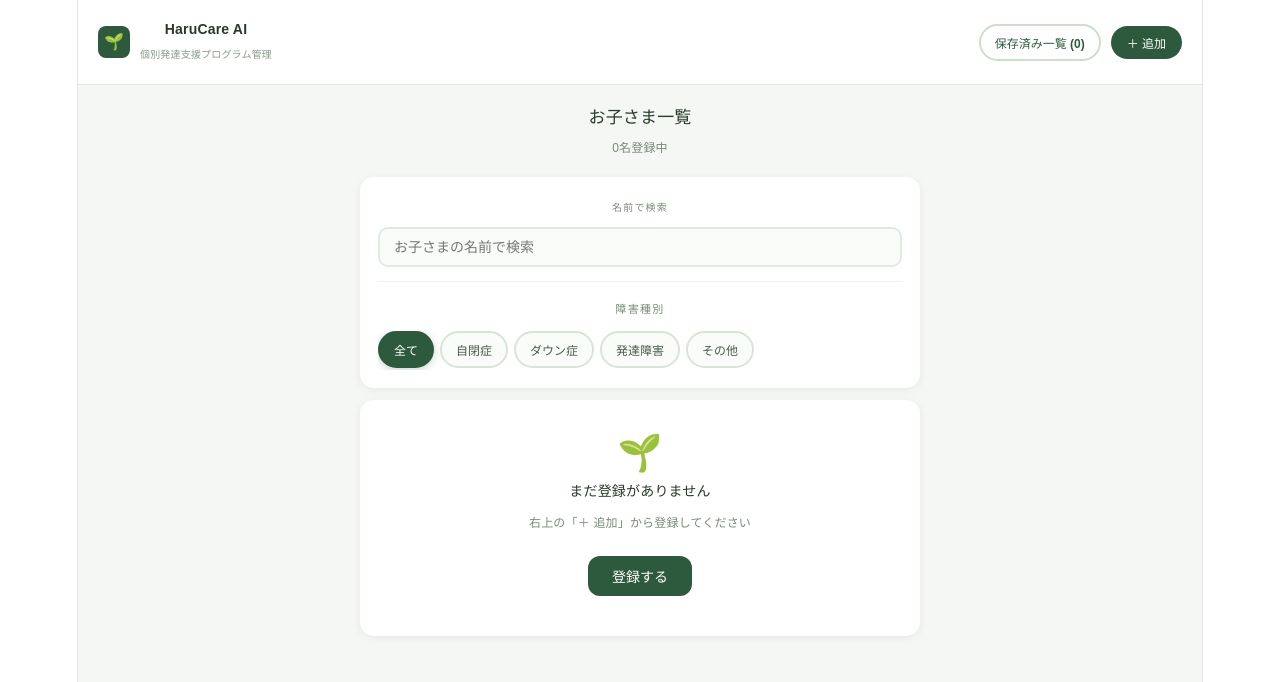
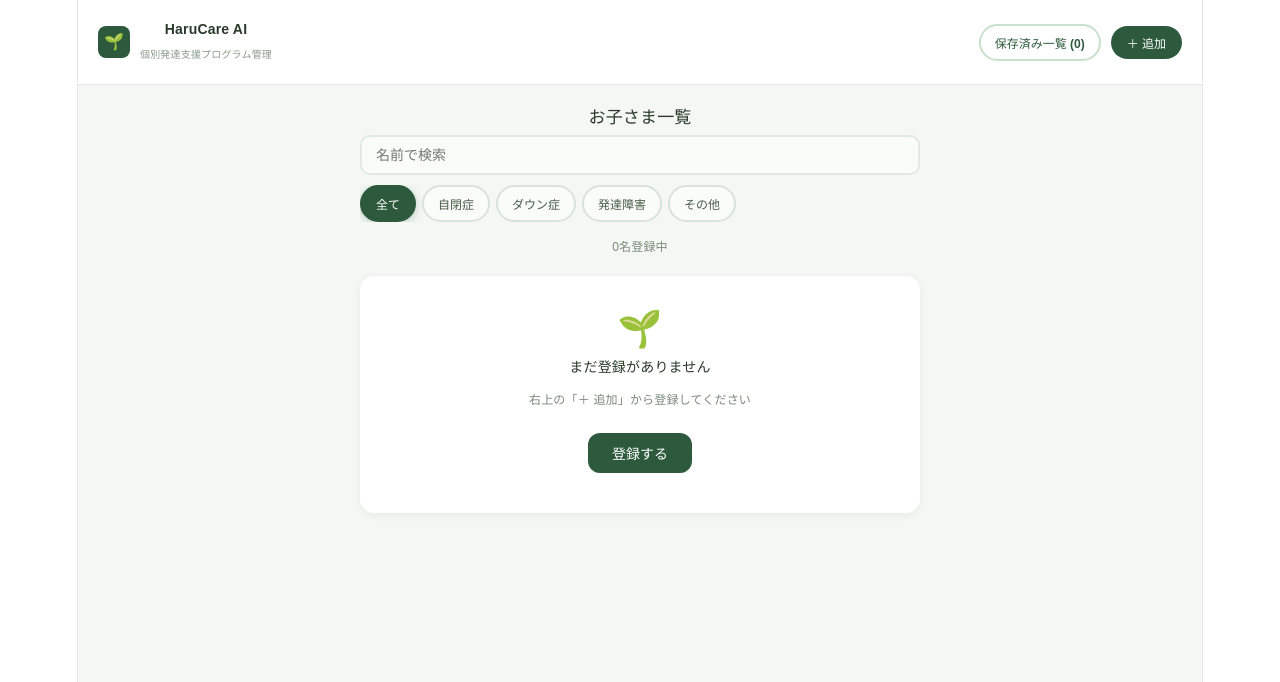
Before and after one commit to KaitoJO/harucare, a React (Vite) app: page / in a window 1280 px wide. Shown: the top 682 px of the page. Built offline with nearby package versions, Linux system fonts and the light colour scheme.

Commit message:
Refactor child list filtering and search functionality; rename variables for clarity and improve UI layout for better user experience.

```diff
--- a/src/App.jsx
+++ b/src/App.jsx
@@ -17,15 +17,6 @@ const DISABILITY_TYPES = [
 const AGE_OPTIONS = ["1歳", "2歳", "3歳", "4歳", "5歳", "6歳"];
 const LEVELS = ["低", "中", "高"];
 const SEVERITY = ["軽度", "中度", "重度"];
-
-/** 一覧の障害種別フィルター（登録値 DISABILITY_TYPES と対応） */
-const LIST_DISABILITY_FILTERS = [
-  { id: "all", label: "全て" },
-  { id: "autism", label: "自閉症" },
-  { id: "down", label: "ダウン症" },
-  { id: "developmental", label: "発達障害" },
-  { id: "other", label: "その他" },
-];
 
 function matchesListDisabilityFilter(disability, filterId) {
   if (filterId === "all") return true;
@@ -416,8 +407,8 @@ export default function App() {
     challenges: "",
     handover: "",
   });
-  const [listSearchQuery, setListSearchQuery] = useState("");
-  const [listDisabilityFilter, setListDisabilityFilter] = useState("all");
+  const [listSearch, setListSearch] = useState("");
+  const [listFilter, setListFilter] = useState("all");
   const [form, setForm] = useState({
     name: "",
     age: "4歳",
@@ -492,17 +483,17 @@ export default function App() {
   }, [supportRecords, selectedChild]);
 
   const filteredChildren = useMemo(() => {
-    const q = listSearchQuery.trim().toLowerCase();
+    const q = listSearch.trim().toLowerCase();
     return children.filter((child) => {
       if (q && !String(child.name ?? "").toLowerCase().includes(q)) {
         return false;
       }
-      if (!matchesListDisabilityFilter(child.disability, listDisabilityFilter)) {
+      if (!matchesListDisabilityFilter(child.disability, listFilter)) {
         return false;
       }
       return true;
     });
-  }, [children, listSearchQuery, listDisabilityFilter]);
+  }, [children, listSearch, listFilter]);
 
   const resetChildForm = () => {
     setForm({
@@ -853,47 +844,14 @@ export default function App() {
               >
                 お子さま一覧
               </div>
-              <div style={{ fontSize: 12, color: "#7a8a7a" }}>
-                {children.length}名登録中
-                {children.length > 0 &&
-                  (listSearchQuery.trim() || listDisabilityFilter !== "all") && (
-                    <>
-                      {" "}
-                      · {filteredChildren.length}名を表示
-                    </>
-                  )}
-              </div>
-            </div>
-
-            {/* 登録件数に関わらず常に表示（0件でも検索・フィルターUIを出す） */}
-            <div style={{ ...s.card, marginBottom: 12 }}>
-              <label style={s.label}>名前で検索</label>
               <input
-                type="search"
-                value={listSearchQuery}
-                onChange={(e) => setListSearchQuery(e.target.value)}
-                placeholder="お子さまの名前で検索"
-                style={s.input}
+                type="text"
+                value={listSearch}
+                onChange={(e) => setListSearch(e.target.value)}
+                placeholder="名前で検索"
+                style={{ ...s.input, marginBottom: 10 }}
                 autoComplete="off"
               />
-              <div
-                style={{
-                  marginTop: 14,
-                  paddingTop: 14,
-                  borderTop: "1px solid #eef2ee",
-                }}
-              >
-                <div
-                  style={{
-                    fontSize: 11,
-                    letterSpacing: "0.12em",
-                    color: "#7a8a7a",
-                    marginBottom: 8,
-                    textTransform: "uppercase",
-                  }}
-                >
-                  障害種別
-                </div>
               <div
                 style={{
                   display: "flex",
@@ -901,38 +859,144 @@ export default function App() {
                   flexWrap: "nowrap",
                   gap: 6,
                   overflowX: "auto",
-                    paddingBottom: 2,
+                  marginBottom: 12,
                   WebkitOverflowScrolling: "touch",
                 }}
               >
-                  {LIST_DISABILITY_FILTERS.map((f) => {
-                    const active = listDisabilityFilter === f.id;
-                    return (
                 <button
-                        key={f.id}
                   type="button"
-                        onClick={() => setListDisabilityFilter(f.id)}
+                  onClick={() => setListFilter("all")}
                   style={{
                     flex: "0 0 auto",
                     padding: "8px 14px",
                     borderRadius: 20,
-                          border: active ? "2px solid #2d5a3d" : "2px solid #d8e4d8",
-                          background: active ? "#2d5a3d" : "#fafcfa",
-                          color: active ? "#fff" : "#4a5a4a",
+                    border:
+                      listFilter === "all" ? "2px solid #2d5a3d" : "2px solid #d8e4d8",
+                    background: listFilter === "all" ? "#2d5a3d" : "#fafcfa",
+                    color: listFilter === "all" ? "#fff" : "#4a5a4a",
                     fontSize: 12,
                     cursor: "pointer",
                     fontFamily: "inherit",
                     fontWeight: 700,
-                          boxShadow: active
+                    boxShadow:
+                      listFilter === "all"
                         ? "0 2px 8px rgba(45, 90, 61, 0.25)"
                         : "none",
                   }}
                 >
-                        {f.label}
+                  全て
                 </button>
-                    );
-                  })}
-                </div>
+                <button
+                  type="button"
+                  onClick={() => setListFilter("autism")}
+                  style={{
+                    flex: "0 0 auto",
+                    padding: "8px 14px",
+                    borderRadius: 20,
+                    border:
+                      listFilter === "autism"
+                        ? "2px solid #2d5a3d"
+                        : "2px solid #d8e4d8",
+                    background: listFilter === "autism" ? "#2d5a3d" : "#fafcfa",
+                    color: listFilter === "autism" ? "#fff" : "#4a5a4a",
+                    fontSize: 12,
+                    cursor: "pointer",
+                    fontFamily: "inherit",
+                    fontWeight: 700,
+                    boxShadow:
+                      listFilter === "autism"
+                        ? "0 2px 8px rgba(45, 90, 61, 0.25)"
+                        : "none",
+                  }}
+                >
+                  自閉症
+                </button>
+                <button
+                  type="button"
+                  onClick={() => setListFilter("down")}
+                  style={{
+                    flex: "0 0 auto",
+                    padding: "8px 14px",
+                    borderRadius: 20,
+                    border:
+                      listFilter === "down"
+                        ? "2px solid #2d5a3d"
+                        : "2px solid #d8e4d8",
+                    background: listFilter === "down" ? "#2d5a3d" : "#fafcfa",
+                    color: listFilter === "down" ? "#fff" : "#4a5a4a",
+                    fontSize: 12,
+                    cursor: "pointer",
+                    fontFamily: "inherit",
+                    fontWeight: 700,
+                    boxShadow:
+                      listFilter === "down"
+                        ? "0 2px 8px rgba(45, 90, 61, 0.25)"
+                        : "none",
+                  }}
+                >
+                  ダウン症
+                </button>
+                <button
+                  type="button"
+                  onClick={() => setListFilter("developmental")}
+                  style={{
+                    flex: "0 0 auto",
+                    padding: "8px 14px",
+                    borderRadius: 20,
+                    border:
+                      listFilter === "developmental"
+                        ? "2px solid #2d5a3d"
+                        : "2px solid #d8e4d8",
+                    background:
+                      listFilter === "developmental" ? "#2d5a3d" : "#fafcfa",
+                    color: listFilter === "developmental" ? "#fff" : "#4a5a4a",
+                    fontSize: 12,
+                    cursor: "pointer",
+                    fontFamily: "inherit",
+                    fontWeight: 700,
+                    boxShadow:
+                      listFilter === "developmental"
+                        ? "0 2px 8px rgba(45, 90, 61, 0.25)"
+                        : "none",
+                  }}
+                >
+                  発達障害
+                </button>
+                <button
+                  type="button"
+                  onClick={() => setListFilter("other")}
+                  style={{
+                    flex: "0 0 auto",
+                    padding: "8px 14px",
+                    borderRadius: 20,
+                    border:
+                      listFilter === "other"
+                        ? "2px solid #2d5a3d"
+                        : "2px solid #d8e4d8",
+                    background: listFilter === "other" ? "#2d5a3d" : "#fafcfa",
+                    color: listFilter === "other" ? "#fff" : "#4a5a4a",
+                    fontSize: 12,
+                    cursor: "pointer",
+                    fontFamily: "inherit",
+                    fontWeight: 700,
+                    boxShadow:
+                      listFilter === "other"
+                        ? "0 2px 8px rgba(45, 90, 61, 0.25)"
+                        : "none",
+                  }}
+                >
+                  その他
+                </button>
+              </div>
+              <div style={{ fontSize: 12, color: "#7a8a7a" }}>
+                {children.length}名登録中
+                {children.length > 0 &&
+                  (listSearch.trim() || listFilter !== "all") && (
+                    <>
+                      {" "}
+                      · {filteredChildren.length}名を表示
+                    </>
+                  )}
               </div>
             </div>
 
```
Lines whose indentation alone changed are shown as unchanged.
